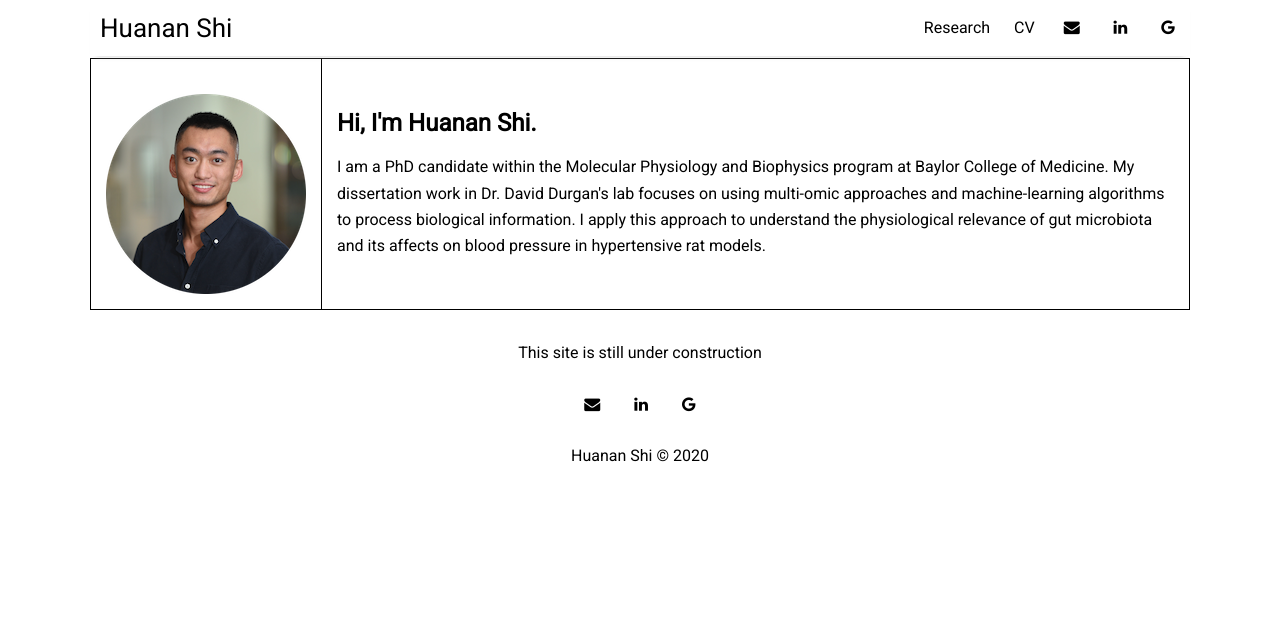
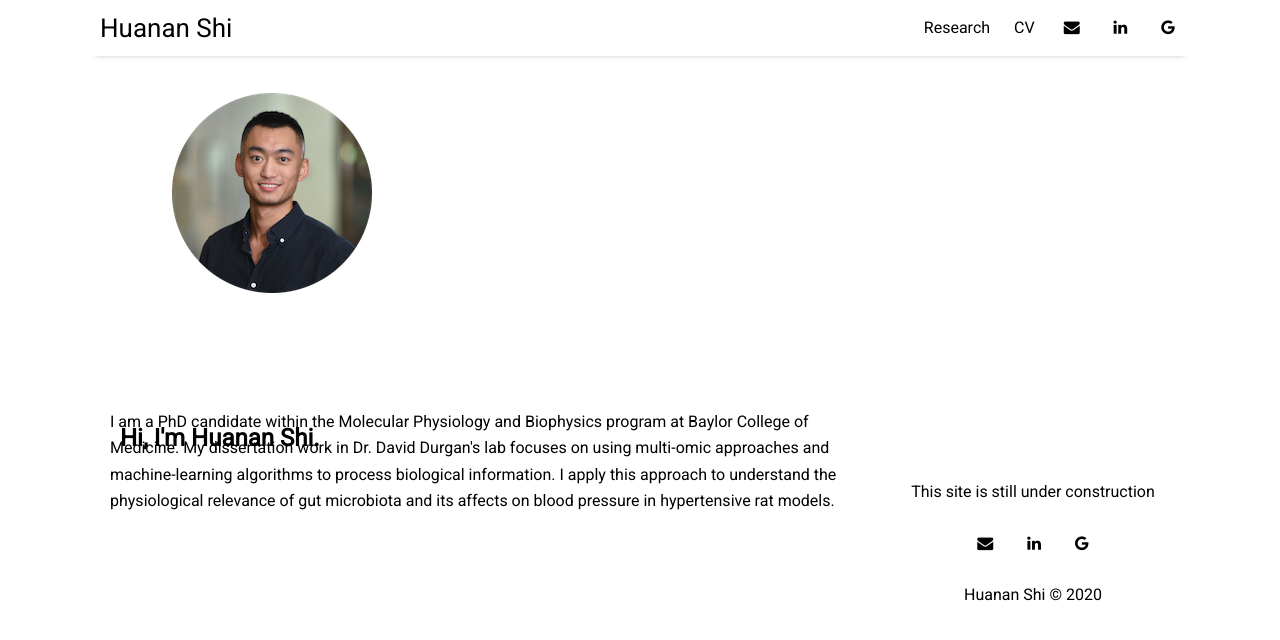
Before and after one commit to huananfshi/huananfshi.github.io, a Jekyll site: the page built from index.html, in a window 1280 px wide. Shown: the top 640 px of the page. Built offline with Jekyll 4.4.1, drawn with Linux system fonts in a browser that asks for light colours; nearby versions of some CDN libraries; the list of posts is cut into pages by our own code.

Commit message:
update home

```diff
--- a/_layouts/home.html
+++ b/_layouts/home.html
@@ -2,14 +2,14 @@
 layout: page
 title: Home
 ---
-<table style= "border: none;">
-  <tr>
-    <td align="center" valign="center">
+<div class="featured-posts">
+  <div class="row">
+    <div class="column left">
       <img src="/assets/img/head.png" alt="Huanana Shi">
-    </td>
-    <td align="center" valign="center">
+    </div>
+    <div class="column right">
       <h2>Hi, I'm Huanan Shi.</h2>
       <p>I am a PhD candidate within the Molecular Physiology and Biophysics program at Baylor College of Medicine. My dissertation work in Dr. David Durgan's lab focuses on using multi-omic approaches and machine-learning algorithms to process biological information. I apply this approach to understand the physiological relevance of gut microbiota and its affects on blood pressure in hypertensive rat models.</p>
-    </td>
-  </tr>
-  </table>
+    </div>
+  </div>
+</div>
--- a/assets/css/_sass/_home.scss
+++ b/assets/css/_sass/_home.scss
@@ -27,7 +27,26 @@
 .featured-posts h1 {
   margin: 10px;
 }
+.column {
+  float: left;
+  padding: 10px;
+  height: 300px; /* Should be removed. Only for demonstration */
+}
 
+.left {
+  width: 30%;
+}
+
+.right {
+  width: 70%;
+}
+
+/* Clear floats after the columns */
+.row:after {
+  content: "";
+  display: table;
+  clear: both;
+}
 /*
   Pagination
 */
```
